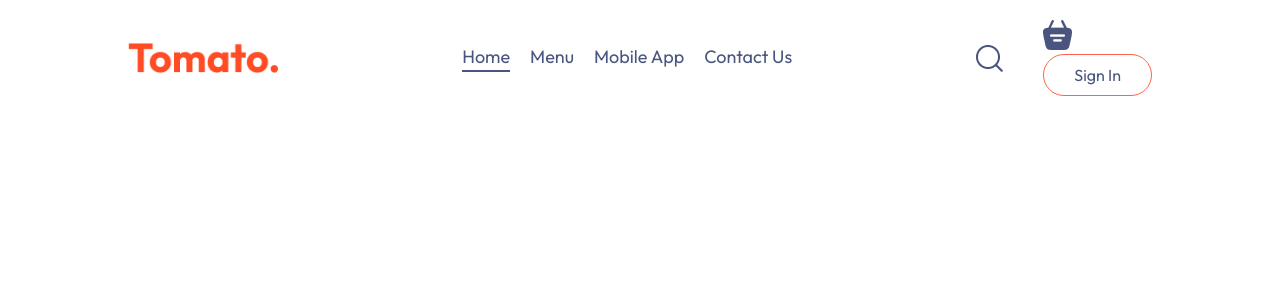
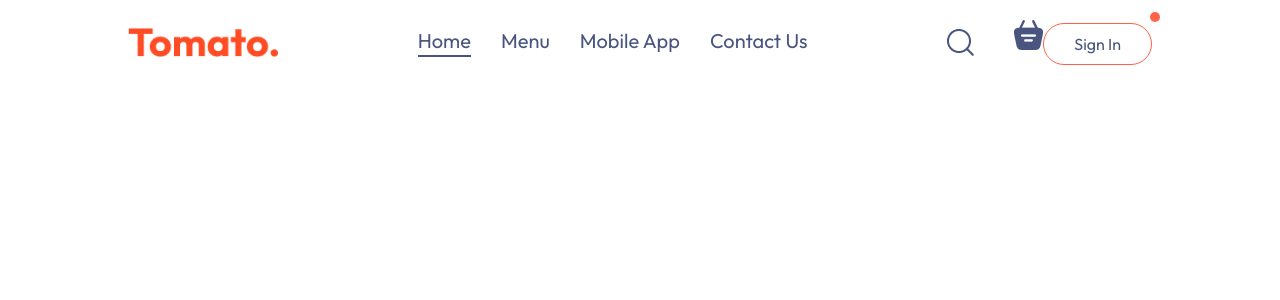
Before and after one commit to nooby6/food-del, a React (Vite) app in the folder frontend/: page / in a window 1280 px wide. Shown: the top 300 px of the page. Built offline with nearby package versions, Linux system fonts and the light colour scheme.

Commit message:
style(Navbar): increase menu item gap and font size; add styling for search icon dot

```diff
--- a/frontend/src/components/Navbar/Navbar.css
+++ b/frontend/src/components/Navbar/Navbar.css
@@ -12,9 +12,9 @@
 .navbar-menu{
   display: flex;
   list-style: none;
-  gap: 20px;
+  gap: 30px;
   color: #49557e;
-  font-size: 18px;
+  font-size: 20px;
 }
 
 .navbar-right{
@@ -50,3 +50,13 @@
 .navbar-search-icon{
   position: relative;
 }
+
+.navbar-search-icon .dot{
+  position: absolute;
+  min-width: 10px;
+  min-height: 10px;
+  background-color: tomato;
+  border-radius: 5px;
+  top: -8px;
+  right: -8px;
+}
```
